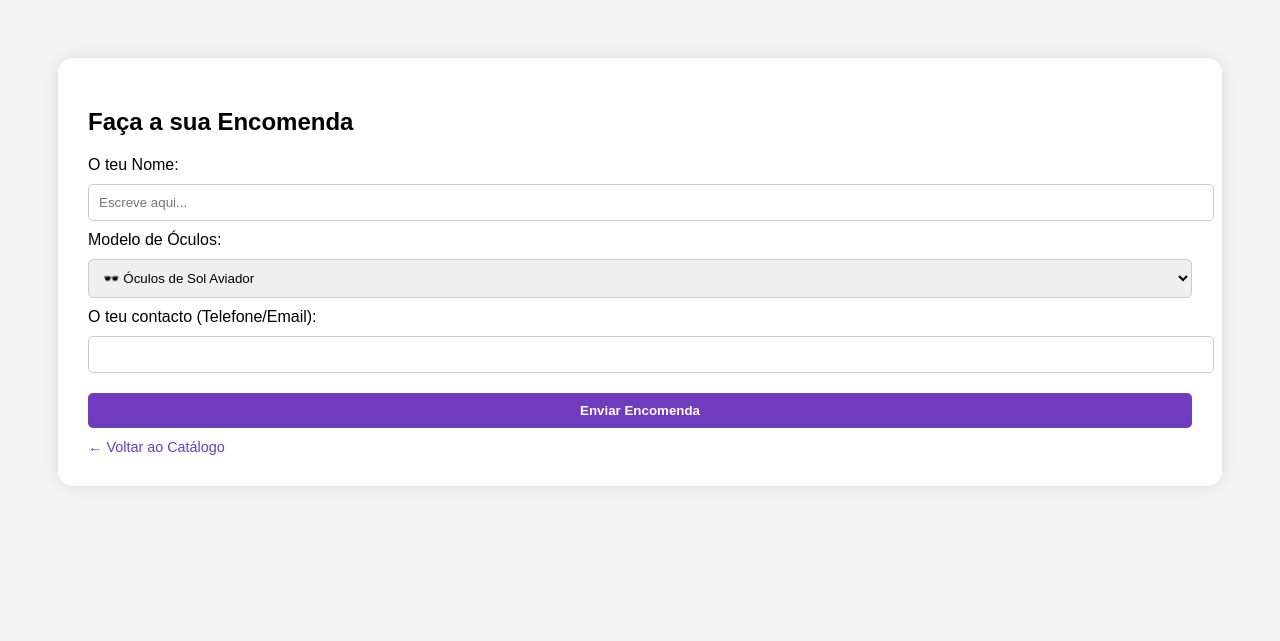
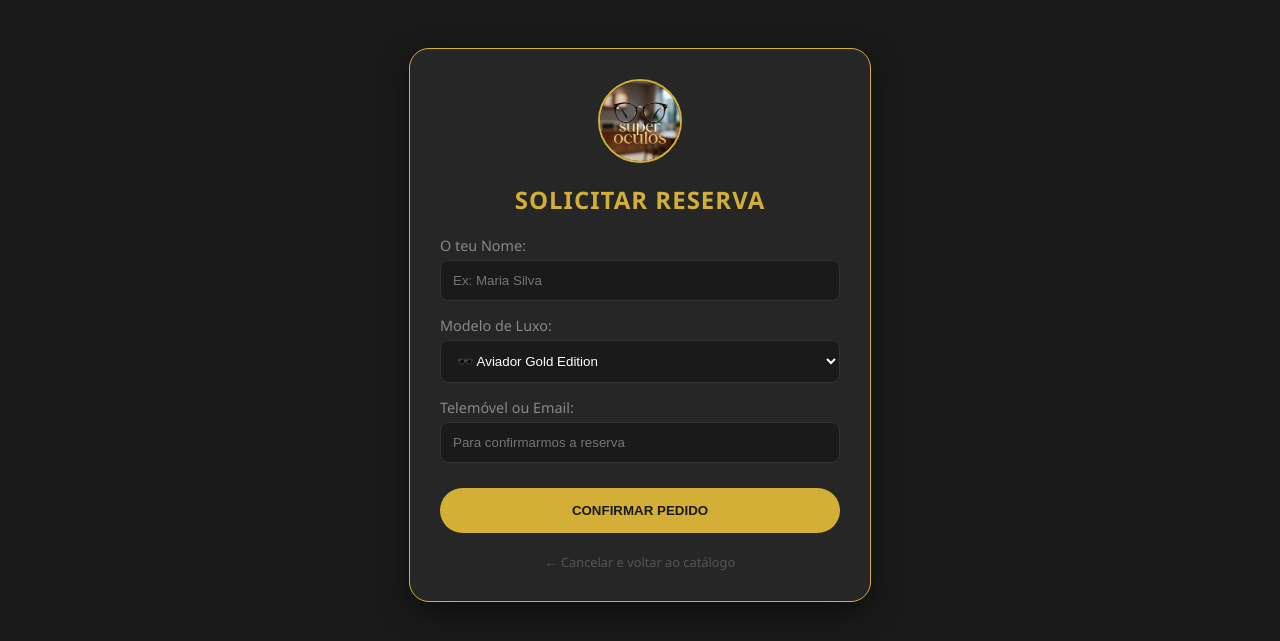
Before and after one commit to luciasantos3108/super_oculos, a Flask app: page /encomenda in a window 1280 px wide. Shown: the top 641 px of the page. Run offline with Flask 3, Linux system fonts and the light colour scheme.

Commit message:
Design premium aplicado a todas as paginas

```diff
--- a/templates/encomenda.html
+++ b/templates/encomenda.html
@@ -2,34 +2,66 @@
 <html lang="pt">
 <head>
     <meta charset="UTF-8">
-    <title>Encomendar Óculos</title>
+    <title>Reserva Exclusiva - Super Óculos</title>
     <style>
-        body { font-family: Arial, sans-serif; text-align: center; background-color: #f4f4f4; padding: 50px; }
-        .form-container { background: white; padding: 30px; border-radius: 15px; display: inline-block; box-shadow: 0 0 15px rgba(0,0,0,0.1); text-align: left; }
-        input, select, button { width: 100%; padding: 10px; margin: 10px 0; border-radius: 5px; border: 1px solid #ccc; }
-        button { background-color: #6e3cbc; color: white; font-weight: bold; cursor: pointer; border: none; }
-        button:hover { background-color: #5a32a3; }
+        body { font-family: 'Segoe UI', sans-serif; text-align: center; background-color: #1a1a1a; color: #fff; padding: 40px; }
+
+        .form-container {
+            background: #262626; padding: 30px; border-radius: 20px;
+            display: inline-block; box-shadow: 0 10px 30px rgba(0,0,0,0.5);
+            border: 1px solid #d4af37; text-align: left; max-width: 400px; width: 100%;
+        }
+
+        .logo-premium {
+            width: 80px; height: 80px; border-radius: 50%; object-fit: cover;
+            border: 2px solid #d4af37; display: block; margin: 0 auto 20px auto;
+        }
+
+        h2 { color: #d4af37; text-align: center; text-transform: uppercase; letter-spacing: 1px; }
+
+        label { display: block; margin-top: 15px; color: #888; font-size: 0.9em; }
+
+        input, select {
+            width: 100%; padding: 12px; margin-top: 5px; border-radius: 8px;
+            border: 1px solid #333; background: #1a1a1a; color: white; box-sizing: border-box;
+        }
+
+        input:focus { border-color: #d4af37; outline: none; }
+
+        button {
+            width: 100%; background-color: #d4af37; color: #1a1a1a; padding: 15px;
+            margin-top: 25px; border-radius: 50px; font-weight: bold; cursor: pointer;
+            border: none; text-transform: uppercase; transition: 0.3s;
+        }
+
+        button:hover { background-color: transparent; color: #d4af37; border: 2px solid #d4af37; }
+
+        .voltar { display: block; text-align: center; margin-top: 20px; color: #555; text-decoration: none; font-size: 0.8em; }
+        .voltar:hover { color: #d4af37; }
     </style>
 </head>
 <body>
     <div class="form-container">
-        <h2>Faça a sua Encomenda</h2>
+        <img src="{{ url_for('static', filename='images/logo.png') }}" alt="Logo" class="logo-premium">
+        <h2>Solicitar Reserva</h2>
+
         <form action="/enviar" method="POST">
             <label>O teu Nome:</label>
-            <input type="text" name="nome" placeholder="Escreve aqui..." required>
+            <input type="text" name="nome" placeholder="Ex: Maria Silva" required>
 
-            <label>Modelo de Óculos:</label>
+            <label>Modelo de Luxo:</label>
             <select name="modelo">
-                <option value="Aviador">🕶️ Óculos de Sol Aviador</option>
-                <option value="Modernos">👓 Óculos de Leitura Modernos</option>
+                <option value="Aviador Gold Edition">🕶️ Aviador Gold Edition</option>
+                <option value="Modern Black Matte">👓 Modern Black Matte</option>
             </select>
 
-            <label>O teu contacto (Telefone/Email):</label>
-            <input type="text" name="contacto" required>
+            <label>Telemóvel ou Email:</label>
+            <input type="text" name="contacto" placeholder="Para confirmarmos a reserva" required>
 
-            <button type="submit">Enviar Encomenda</button>
+            <button type="submit">Confirmar Pedido</button>
         </form>
-        <a href="/produtos" style="color: #6e3cbc; text-decoration: none; font-size: 0.9em;">← Voltar ao Catálogo</a>
+
+        <a href="/produtos" class="voltar">← Cancelar e voltar ao catálogo</a>
     </div>
 </body>
 </html>
```
